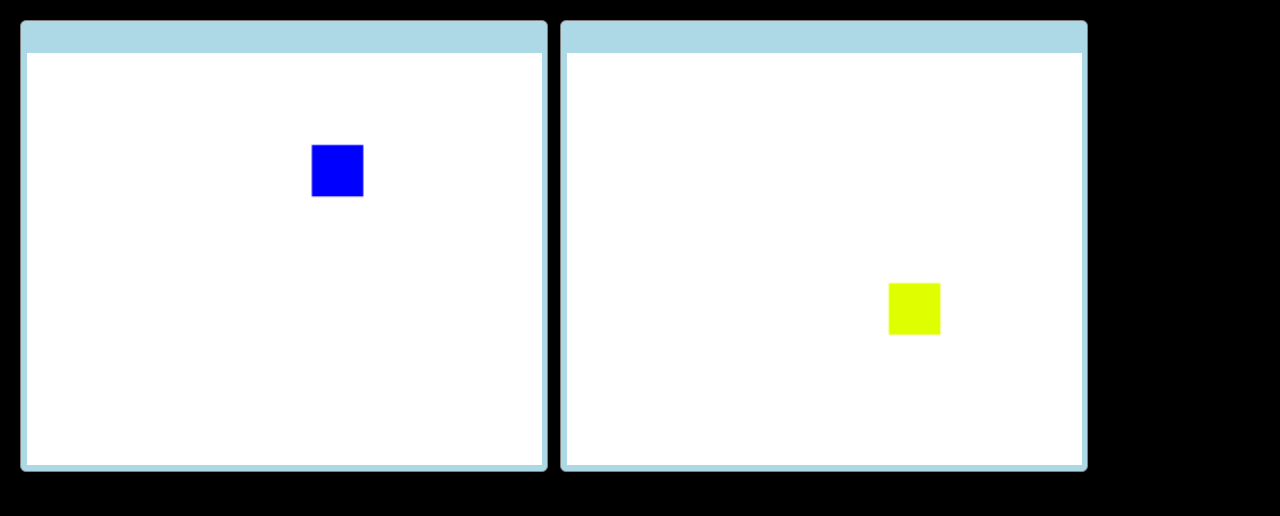
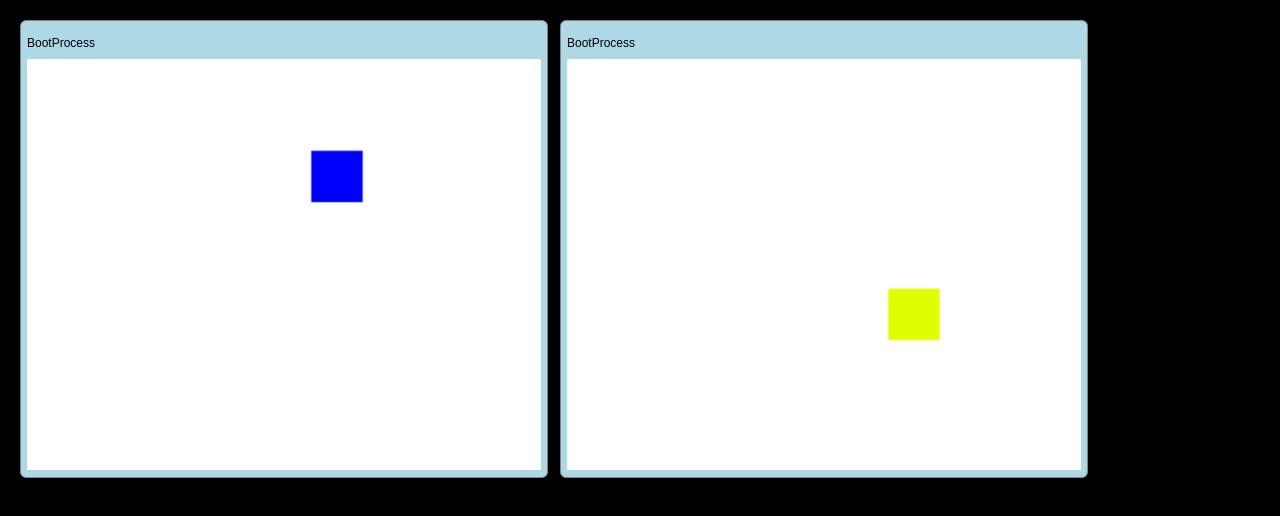
Before and after one commit to innoagent/wednesday2022ru, a website built with webpack: page static/index.html in a window 1280 px wide. Built offline with nearby package versions, Linux system fonts and the light colour scheme.

Commit message:
Drag windows & z ordering

```diff
--- a/src/os/croakers/desktop/DesktopCroaker.ts
+++ b/src/os/croakers/desktop/DesktopCroaker.ts
@@ -44,9 +44,10 @@ class DesktopCroaker extends Croaker {
     }
 
     public onUpdate() {
-        this._drawableWindows.forEach((window) => {
-            window.invokeDrawEvent();
-        });
+        const drawableWindows: Array<Window> = [];
+        this._drawableWindows.forEach((window) => drawableWindows.push(window));
+        drawableWindows.sort((a, b) => a.lastFocusTime - b.lastFocusTime);
+        drawableWindows.forEach((window, index) => window.invokeDrawEvent(index))
     }
 }
 
--- a/src/os/croakers/desktop/Window.ts
+++ b/src/os/croakers/desktop/Window.ts
@@ -1,5 +1,5 @@
 import Kernel from "../../Kernel";
-import { v4 as uuid } from 'uuid';
+import {v4 as uuid} from 'uuid';
 
 type DrawEvent = (canvas: CanvasRenderingContext2D, delta: number) => void;
 
@@ -46,10 +46,11 @@ export class Window {
     public get isShow(): boolean {
         return this._isShow;
     }
+
     public set isShow(value: boolean) {
         this._isShow = value;
 
-        if(this._isShow) {
+        if (this._isShow) {
             Kernel.kernel.desktopCroaker.subscribeDrawEvent(this);
         } else {
             Kernel.kernel.desktopCroaker.unsubscribeDrawEvent(this);
@@ -61,7 +62,15 @@ export class Window {
         return this._windowDiv;
     }
 
+    private _windowCaption: HTMLDivElement = undefined;
+    public get windowCaption(): HTMLDivElement {
+        return this._windowCaption;
+    }
+
     private _windowCanvas: HTMLCanvasElement = undefined;
+    public get windowCanvas(): HTMLCanvasElement {
+        return this._windowCanvas;
+    }
 
     public lastUpdateTime: number = performance.now();
 
@@ -72,7 +81,7 @@ export class Window {
         this._style = options.style ?? options.style;
         this._onDraw = options.onDraw;
 
-        if(this._style === WindowStyle.Bordered || this._style === WindowStyle.Borderless) {
+        if (this._style === WindowStyle.Bordered || this._style === WindowStyle.Borderless) {
             this._width = options.width ?? this._width;
             this._height = options.height ?? this._height;
             this._x = options.x;
@@ -91,6 +100,23 @@ export class Window {
         this._windowDiv = document.createElement('div');
         this._windowDiv.classList.add('window');
         this._windowDiv.classList.add('window--' + this._style);
+        this._windowDiv.addEventListener('mousemove', this.onMouseMove.bind(this));
+        this._windowDiv.addEventListener('mousedown', this.onMouseDown.bind(this));
+        this._windowDiv.addEventListener('mouseup', this.onMouseUp.bind(this));
+
+        this._windowCaption = document.createElement('div');
+        this._windowCaption.classList.add('window-caption');
+        this._windowCaption.addEventListener('mousemove', this.onMouseMove.bind(this));
+        this._windowCaption.addEventListener('mousedown', this.onMouseDown.bind(this));
+        this._windowCaption.addEventListener('mouseup', this.onMouseUp.bind(this));
+        this._windowCaption.addEventListener('mouseleave', this.onMouseLeave.bind(this));
+
+        const windowTitle = document.createElement('span');
+        windowTitle.classList.add('window-caption--title');
+        windowTitle.textContent = this._name;
+        this._windowCaption.appendChild(windowTitle);
+
+        this._windowDiv.appendChild(this._windowCaption);
 
         this._windowCanvas = document.createElement('canvas');
         this._windowCanvas.width = this.width;
@@ -98,11 +124,12 @@ export class Window {
         this._windowDiv.appendChild(this._windowCanvas);
     }
 
-    public invokeDrawEvent(): void {
+    public invokeDrawEvent(zIndex: number): void {
+        this._windowDiv.style.zIndex = `${zIndex + 100}`;
         this._windowDiv.style.top = `${this._y}px`;
         this._windowDiv.style.left = `${this._x}px`;
         this._windowDiv.style.width = `calc(${this.width}px + var(--window-border-width) * 2 + var(--window-border-outline-width) * 2)`;
-        this._windowDiv.style.height = `calc(${this.height}px + var(--window-border-width) + var(--window-border-width))`;
+        this._windowDiv.style.height = `calc(${this.height}px + var(--window-border-width) + var(--window-border-width) + var(--window-caption-height))`;
 
         const context = this._windowCanvas.getContext('2d');
         context.fillStyle = '#FFF';
@@ -114,4 +141,48 @@ export class Window {
 
         this.lastUpdateTime = performance.now();
     }
+
+    private _isDrag: boolean = false;
+    private _dragMousePosition: { x: number, y: number } = {x: 0, y: 0};
+    private _dragWindowPosition: { x: number, y: number } = {x: 0, y: 0};
+
+
+    private _lastFocusTime: number = Date.now();
+    public get lastFocusTime (): number {
+        return this._lastFocusTime;
+    }
+
+    public onMouseMove(event: MouseEvent) {
+        if (this._isDrag && event.target === this._windowCaption) {
+            const translation = {
+                x: event.clientX - this._dragMousePosition.x,
+                y: event.clientY - this._dragMousePosition.y,
+            }
+
+            this._x = this._dragWindowPosition.x + translation.x;
+            this._y = this._dragWindowPosition.y + translation.y;
+        }
+    }
+
+    public onMouseDown(event: MouseEvent) {
+        if (event.target === this._windowCaption) {
+            this._isDrag = true;
+            this._dragMousePosition = {x: event.clientX, y: event.clientY};
+            this._dragWindowPosition = {x: this._x, y: this._y};
+
+            this._lastFocusTime = Date.now();
+        }
+    }
+
+    public onMouseUp(event: MouseEvent) {
+        if (event.target === this._windowCaption) {
+            this._isDrag = false;
+        }
+    }
+
+    public onMouseLeave(event: MouseEvent) {
+        if (event.target === this._windowCaption) {
+            this._isDrag = false;
+        }
+    }
 }
--- a/src/styles/index.scss
+++ b/src/styles/index.scss
@@ -22,9 +22,30 @@ body {
 
     &--bordered {
         display: flex;
+        flex-direction: column;
         background-color: var(--window-border-color);
         border-radius: var(--window-border-radius);
         border: var(--window-border-outline-width) solid var(--window-border-outline-color);
-        padding: var(--window-caption-height) var(--window-border-width) var(--window-border-width);
+        padding: var(--window-border-width);
+    }
+
+    &-caption {
+        display: flex;
+        flex-direction: row;
+        align-items: center;
+        justify-content: space-between;
+
+        background-color: var(--window-border-color);
+        width: 100%;
+        height: var(--window-caption-height);
+        min-height: var(--window-caption-height);
+        max-height: var(--window-caption-height);
+
+        &--title {
+            font-size: 12px;
+            font-family: sans-serif;
+            pointer-events: none;
+            user-select: none;
+        }
     }
 }
```
